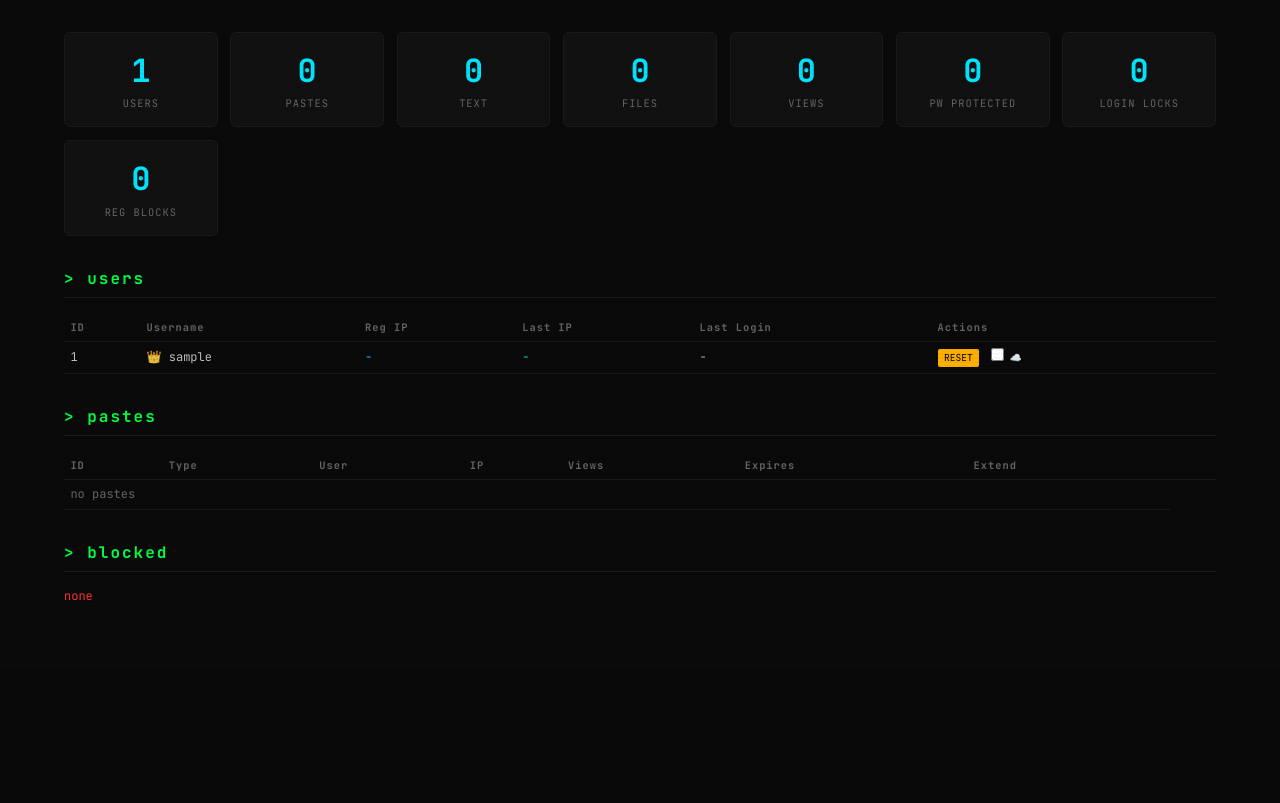
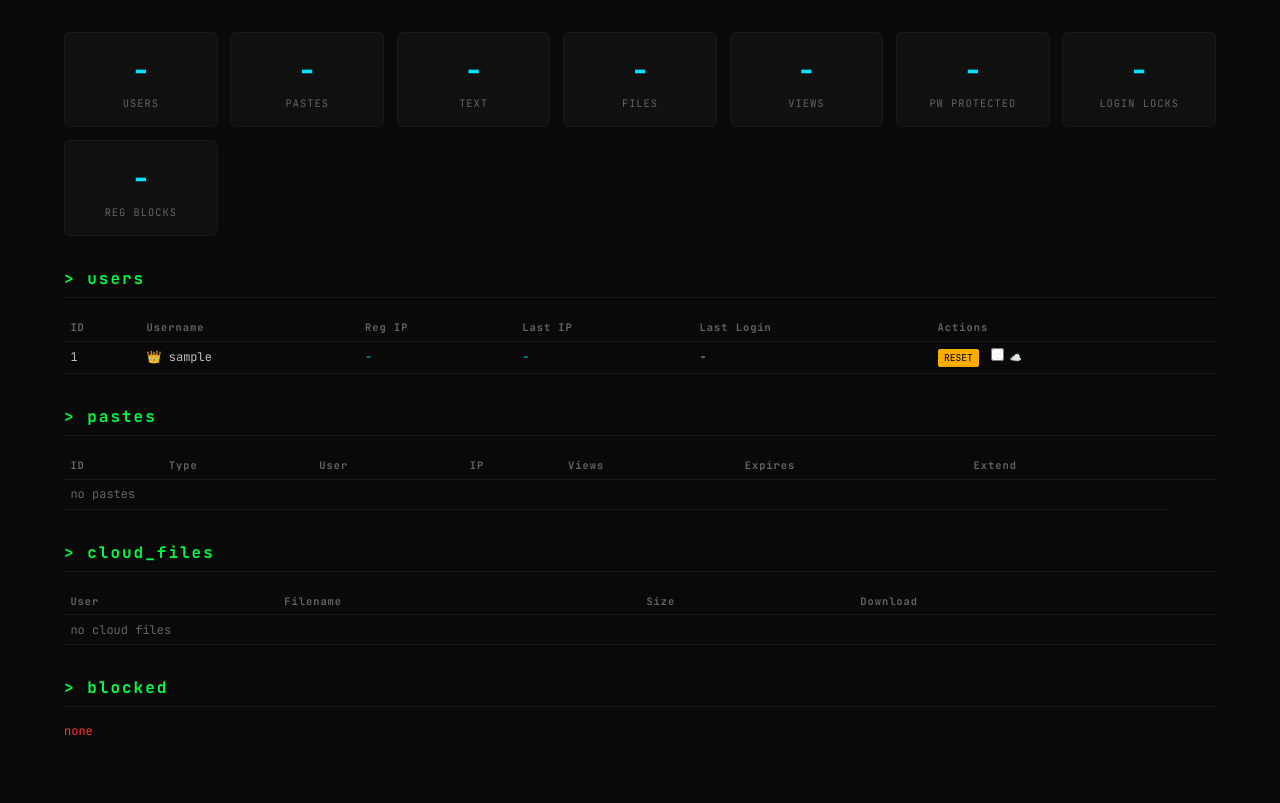
Before and after one commit to HlusiHenry/secdrop, a Flask app: page /admin in a window 1280 px wide. Shown: the part 135-938 px from the top of the page. Before the commit the page ends 736 px from the top, so only its background shows below. Run offline with Flask 3, Linux system fonts and the light colour scheme; the visitor is signed in with stand-in values (Sample User, id 1); data comes from the database, SQL or seed files in the repository; data that the repository does not hold is empty.

Commit message:
Admin dashboard: cloud files section with download links

```diff
--- a/app.py
+++ b/app.py
@@ -652,6 +652,26 @@ def admin_config():
         "requests": MAX_REQUESTS_PER_MIN,
     })
 
+@app.route("/api/admin/cloud")
+def api_admin_cloud():
+    if not is_admin():
+        return jsonify({"error": "Unauthorized"}), 403
+    cloud_base = DATA_DIR / "cloud"
+    if not cloud_base.exists():
+        return jsonify([])
+    files = []
+    for user_dir in sorted(cloud_base.iterdir()):
+        if user_dir.is_dir():
+            for f in sorted(user_dir.iterdir(), key=lambda x: -x.stat().st_mtime):
+                if f.is_file():
+                    files.append({
+                        "username": user_dir.name,
+                        "filename": f.name,
+                        "size": f.stat().st_size,
+                        "modified": f.stat().st_mtime
+                    })
+    return jsonify(files[:100])
+
 @app.route("/api/admin/block-ip", methods=["POST"])
 def admin_block_ip():
     if not is_admin():
--- a/templates/admin.html
+++ b/templates/admin.html
@@ -98,6 +98,14 @@
     <table>
       <thead><tr><th>ID</th><th>Type</th><th>User</th><th>IP</th><th>Views</th><th>Expires</th><th>Extend</th><th></th></tr></thead>
       <tbody id="paste-table"></tbody>
+    </table>
+  </div>
+
+  <div class="section">
+    <h2>&gt; cloud_files</h2>
+    <table>
+      <thead><tr><th>User</th><th>Filename</th><th>Size</th><th>Download</th></tr></thead>
+      <tbody id="cloud-table"><tr><td colspan="4" style="color:var(--text-dim)">loading...</td></tr></tbody>
     </table>
   </div>
 
@@ -205,6 +213,13 @@ function showAllPastes() {
   if (btn && btn.querySelector('button')) btn.remove();
 }
 
+async function $loadCloud() {
+  const files = await api('/api/admin/cloud');
+  document.getElementById('cloud-table').innerHTML = files.length
+    ? files.map(f => `<tr><td>${f.username}</td><td style="font-size:0.7rem">${f.filename}</td><td style="font-size:0.7rem">${(f.size/1024).toFixed(1)} KB</td><td><a href="/api/cloud/download/${f.filename}" download style="color:var(--cyan);font-size:0.65rem">⬇</a></td></tr>`).join('')
+    : '<tr><td colspan="4" style="color:var(--text-dim)">no cloud files</td></tr>';
+}
+
 async function $loadBlocked() {
   const blocked = await api('/api/admin/blocked');
   document.getElementById('blocked-list').innerHTML = blocked.length
@@ -221,10 +236,9 @@ async function $loadBlocked() {
 }
 
 async function loadAll() {
-  const [s] = await Promise.all([api('/api/admin/stats'), $loadUsers(), $loadPastes(), $loadBlocked()]);
+  const [s] = await Promise.all([api('/api/admin/stats'), $loadUsers(), $loadPastes(), $loadCloud(), $loadBlocked(), checkDefaultPw()]);
   $loadStats(s);
-  // Reload others after stats
-  $loadUsers(); $loadPastes(); $loadBlocked();
+  $loadUsers(); $loadPastes(); $loadCloud(); $loadBlocked();
 }
 loadAll();
 
```
